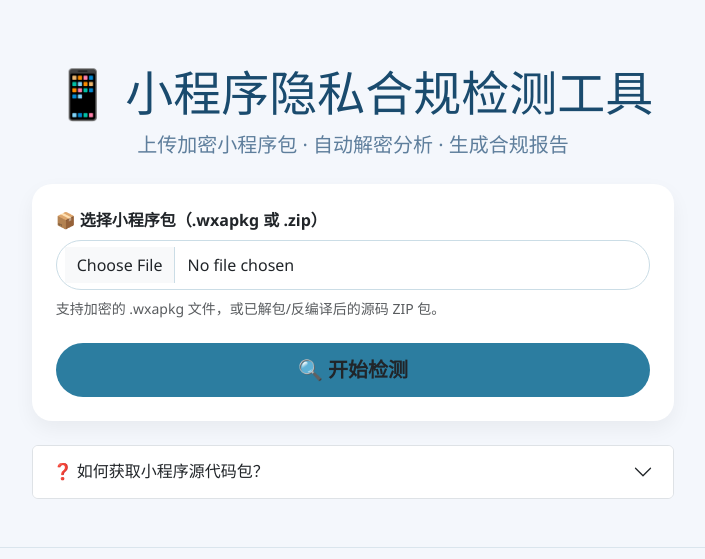
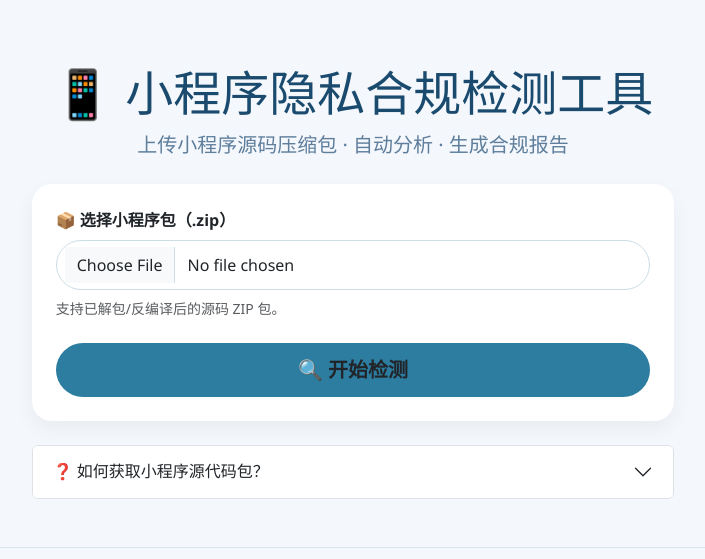
Before and after one commit to shuqiu2234/-WeChat-MiniProgram-Privacy-Checker-, a Flask app: page / in a window 1280 px wide. Shown: the top 559 px of the page, without its empty margins (287-992 px from the left). Run offline with Flask 3, Linux system fonts and the light colour scheme.

Commit message:
Update index.html

```diff
--- a/wechat_privacy_checker/templates/index.html
+++ b/wechat_privacy_checker/templates/index.html
@@ -97,7 +97,7 @@
     <div class="container mt-5 pt-3">
         <div class="text-center mb-4">
             <h1 class="display-5">📱 小程序隐私合规检测工具</h1>
-            <p class="lead">上传加密小程序包 · 自动解密分析 · 生成合规报告</p>
+            <p class="lead">上传小程序源码压缩包 · 自动分析 · 生成合规报告</p>
         </div>
 
         <div class="row justify-content-center">
@@ -105,9 +105,9 @@
                 <div class="card card-upload p-4">
                     <form method="post" enctype="multipart/form-data">
                         <div class="mb-4">
-                            <label for="file" class="form-label fw-semibold">📦 选择小程序包（.wxapkg 或 .zip）</label>
+                            <label for="file" class="form-label fw-semibold">📦 选择小程序包（.zip）</label>
                             <input class="form-control" type="file" name="file" id="file" accept=".wxapkg,.zip" required>
-                            <div class="form-text text-muted mt-2">支持加密的 .wxapkg 文件，或已解包/反编译后的源码 ZIP 包。</div>
+                            <div class="form-text text-muted mt-2">支持已解包/反编译后的源码 ZIP 包。</div>
                         </div>
                         <div class="d-grid gap-3">
                             <button type="submit" class="btn btn-primary-custom btn-lg">🔍 开始检测</button>
```
